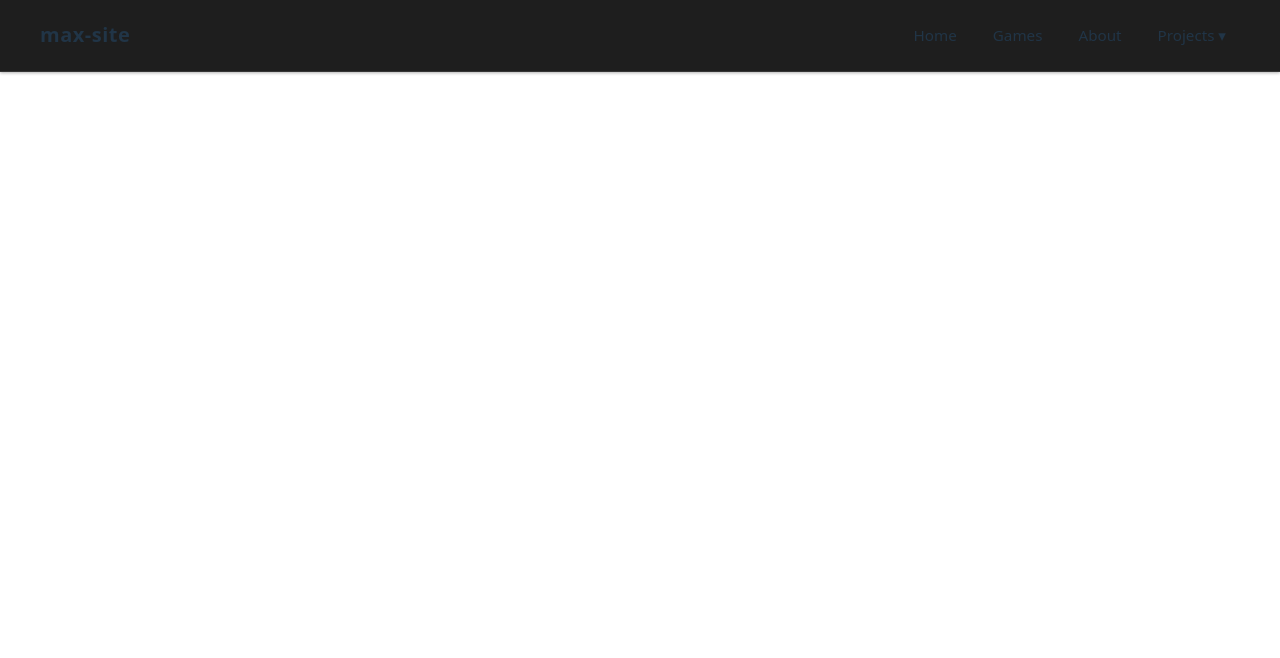
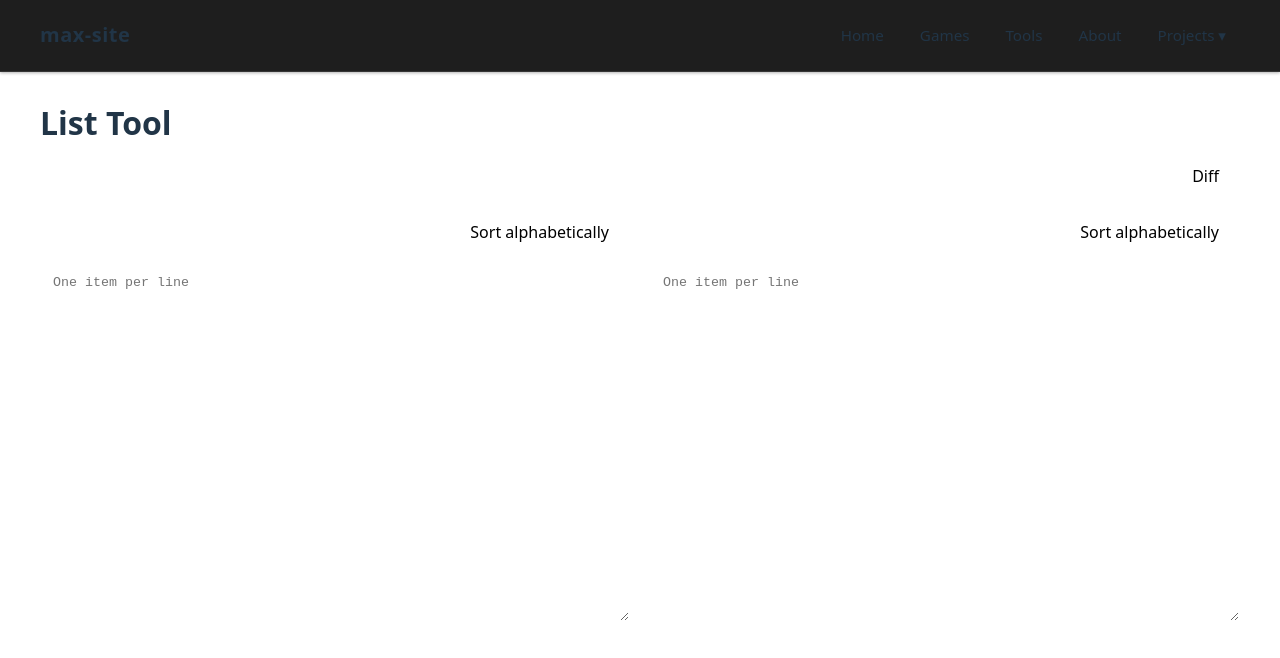
Before and after one commit to maxoverhere/max-site, a React (Vite) app: page /projects/list-tool in a window 1280 px wide. Shown: the top 658 px of the page. Built offline with nearby package versions, Linux system fonts and the light colour scheme.

Commit message:
new dif check tool

```diff
--- a/src/App.jsx
+++ b/src/App.jsx
@@ -4,8 +4,10 @@ import Navbar from './components/Navbar'
 import Home from './pages/Home/Home'
 import Games from './pages/Games/Games'
 import About from './pages/About/About'
+import Tools from './pages/Tools/Tools'
 import PhysicsSandbox from './projects/PhysicsSandbox/PhysicsSandbox'
 import MazeGame from './projects/MazeGame/MazeGame'
+import ListTool from './projects/ListTool/ListTool'
 
 function App() {
   return (
@@ -14,9 +16,11 @@ function App() {
       <Routes>
         <Route path="/" element={<Home />} />
         <Route path="/games" element={<Games />} />
+        <Route path="/tools" element={<Tools />} />
         <Route path="/about" element={<About />} />
         <Route path="/projects/physics" element={<PhysicsSandbox />} />
         <Route path="/projects/maze" element={<MazeGame />} />
+        <Route path="/projects/list-tool" element={<ListTool />} />
       </Routes>
     </Router>
   )
--- a/src/components/Navbar.jsx
+++ b/src/components/Navbar.jsx
@@ -9,12 +9,14 @@ function Navbar() {
         <nav className="navbar__nav">
           <NavLink to="/" end className={({ isActive }) => isActive ? 'nav__link active' : 'nav__link'}>Home</NavLink>
           <NavLink to="/games" className={({ isActive }) => isActive ? 'nav__link active' : 'nav__link'}>Games</NavLink>
+          <NavLink to="/tools" className={({ isActive }) => isActive ? 'nav__link active' : 'nav__link'}>Tools</NavLink>
           <NavLink to="/about" className={({ isActive }) => isActive ? 'nav__link active' : 'nav__link'}>About</NavLink>
           <div className="nav__dropdown">
             <span className="nav__link">Projects ▾</span>
             <div className="nav__menu">
               <NavLink to="/projects/physics" className={({ isActive }) => isActive ? 'nav__menu-item active' : 'nav__menu-item'}>Physics Sandbox</NavLink>
               <NavLink to="/projects/maze" className={({ isActive }) => isActive ? 'nav__menu-item active' : 'nav__menu-item'}>Maze Game</NavLink>
+              <NavLink to="/projects/list-tool" className={({ isActive }) => isActive ? 'nav__menu-item active' : 'nav__menu-item'}>List Tool</NavLink>
             </div>
           </div>
         </nav>
--- /dev/null
+++ b/src/pages/Tools/Tools.jsx
@@ -0,0 +1,18 @@
+import { Link } from 'react-router-dom'
+
+function Tools() {
+  return (
+    <main className="page">
+      <h2 className="heading-2">Tools</h2>
+      <ul className="grid">
+        <li className="card">
+          <h3 className="heading-3">List Tool</h3>
+          <p>Compare two lists, sort alphabetically, and highlight diffs.</p>
+          <Link className="btn" to="/projects/list-tool">Open</Link>
+        </li>
+      </ul>
+    </main>
+  )
+}
+
+export default Tools
--- /dev/null
+++ b/src/projects/ListTool/ListTool.jsx
@@ -0,0 +1,84 @@
+import { useMemo, useState } from 'react'
+import './listTool.css'
+
+function normalizeLines(text) {
+  return text
+    .split('\n')
+    .map((l) => l.trim())
+    .filter((l) => l.length > 0)
+}
+
+function ListTool() {
+  const [leftText, setLeftText] = useState('')
+  const [rightText, setRightText] = useState('')
+  const [showDiff, setShowDiff] = useState(false)
+
+  const leftLines = useMemo(() => normalizeLines(leftText), [leftText])
+  const rightLines = useMemo(() => normalizeLines(rightText), [rightText])
+
+  const leftSet = useMemo(() => new Set(leftLines), [leftLines])
+  const rightSet = useMemo(() => new Set(rightLines), [rightLines])
+
+  function sortLeft() {
+    setLeftText([...leftLines].sort((a, b) => a.localeCompare(b)).join('\n'))
+  }
+
+  function sortRight() {
+    setRightText([...rightLines].sort((a, b) => a.localeCompare(b)).join('\n'))
+  }
+
+  function toggleDiff() {
+    setShowDiff((v) => !v)
+  }
+
+  return (
+    <main className="page">
+      <h2 className="heading-2">List Tool</h2>
+      <div className="tool-header">
+        <button className="btn" onClick={toggleDiff}>{showDiff ? 'Clear Diff' : 'Diff'}</button>
+      </div>
+      <div className="tools-grid">
+        <div className="tools-col">
+          <div className="tools-col__header">
+            <button className="btn" onClick={sortLeft}>Sort alphabetically</button>
+          </div>
+          {!showDiff ? (
+            <textarea
+              className="tools-textarea"
+              placeholder="One item per line"
+              value={leftText}
+              onChange={(e) => setLeftText(e.target.value)}
+            />
+          ) : (
+            <ul className="diff-list">
+              {leftLines.map((line, i) => (
+                <li key={i} className={!rightSet.has(line) ? 'diff-line missing' : 'diff-line'}>{line}</li>
+              ))}
+            </ul>
+          )}
+        </div>
+        <div className="tools-col">
+          <div className="tools-col__header">
+            <button className="btn" onClick={sortRight}>Sort alphabetically</button>
+          </div>
+          {!showDiff ? (
+            <textarea
+              className="tools-textarea"
+              placeholder="One item per line"
+              value={rightText}
+              onChange={(e) => setRightText(e.target.value)}
+            />
+          ) : (
+            <ul className="diff-list">
+              {rightLines.map((line, i) => (
+                <li key={i} className={!leftSet.has(line) ? 'diff-line missing' : 'diff-line'}>{line}</li>
+              ))}
+            </ul>
+          )}
+        </div>
+      </div>
+    </main>
+  )
+}
+
+export default ListTool
--- /dev/null
+++ b/src/projects/ListTool/listTool.css
@@ -0,0 +1,52 @@
+.tool-header {
+  display: flex;
+  align-items: center;
+  justify-content: flex-end;
+  margin-bottom: 12px;
+}
+
+.tools-grid {
+  display: grid;
+  grid-template-columns: 1fr 1fr;
+  gap: 20px;
+}
+
+.tools-col__header {
+  display: flex;
+  justify-content: flex-end;
+  margin-bottom: 8px;
+}
+
+.tools-textarea {
+  width: 100%;
+  min-height: 360px;
+  border-radius: 10px;
+  border: 1px solid rgba(255, 255, 255, 0.15);
+  background: rgba(255, 255, 255, 0.03);
+  color: inherit;
+  padding: 12px;
+  resize: vertical;
+  box-sizing: border-box;
+}
+
+.diff-list {
+  margin: 0;
+  padding: 0;
+  list-style: none;
+  border: 1px solid rgba(255, 255, 255, 0.15);
+  border-radius: 10px;
+  overflow: hidden;
+}
+
+.diff-line {
+  padding: 8px 10px;
+  border-bottom: 1px solid rgba(255, 255, 255, 0.08);
+}
+
+.diff-line:last-child {
+  border-bottom: none;
+}
+
+.diff-line.missing {
+  background: rgba(255, 0, 0, 0.18);
+}
```
Also changed, not shown: 1 other file (tests, documents, lock files or other folders).
